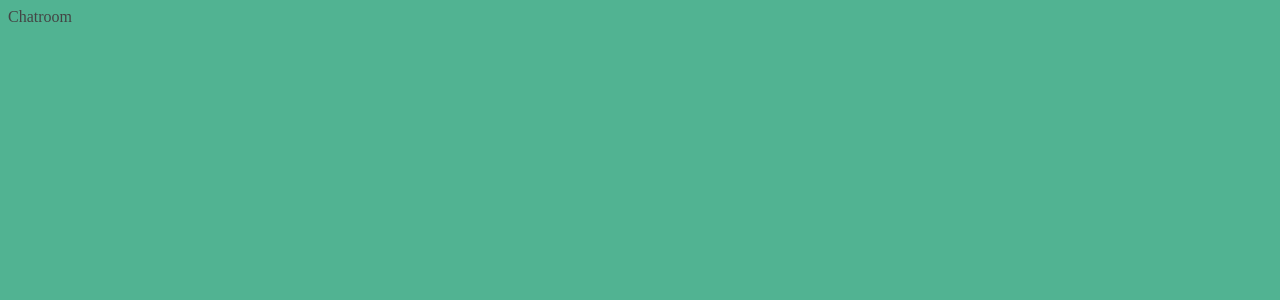
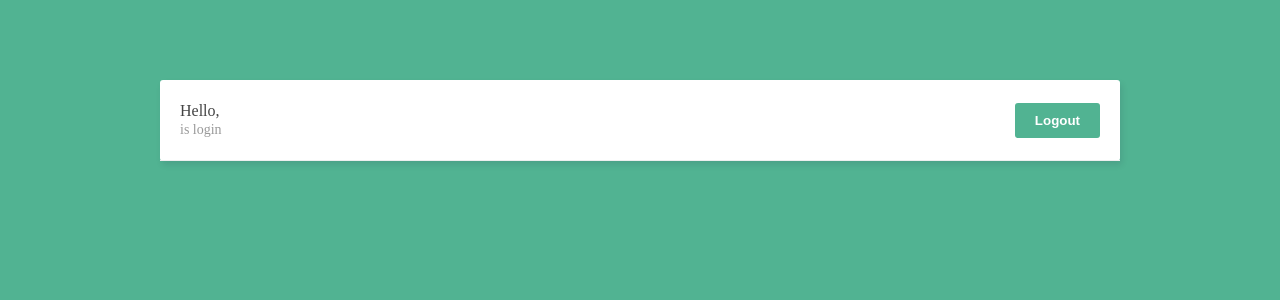
Before and after one commit to sora11023539/rails_vue_chat, a Vue app in the folder frontend/: page /chatroom in a window 1280 px wide. Shown: the top 300 px of the page. Built offline with nearby package versions, Linux system fonts and the light colour scheme.

Commit message:
add: set localstorage

```diff
--- a/frontend/src/components/LoginForm.vue
+++ b/frontend/src/components/LoginForm.vue
@@ -39,6 +39,10 @@
         }
 
         if (!this.error) {
+          window.localStorage.setItem('access-token', res.headers['access-token']);
+          window.localStorage.setItem('client', res.headers.client);
+          window.localStorage.setItem('uid', res.headers.uid);
+          window.localStorage.setItem('name', res.data.data.name);
           this.$emit('redirectToChatRoom');
         }
 
--- /dev/null
+++ b/frontend/src/components/NavBar.vue
@@ -0,0 +1,39 @@
+<template>
+  <nav>
+    <div>
+      <p>Hello, <span class="name">{{ name }}</span></p>
+      <p class="email">{{ email }} is login</p>
+    </div>
+    <button>Logout</button>
+  </nav>
+</template>
+
+<script>
+export default {
+  data() {
+    return {
+      name: window.localStorage.getItem('name'),
+      email: window.localStorage.getItem('uid'),
+    };
+  },
+};
+</script>
+
+<style scoped>
+nav {
+  padding: 20px;
+  border-bottom: 1px solid #eee;
+  display: flex;
+  justify-content: space-between;
+  align-items: center;
+}
+nav p {
+  margin: 2px auto;
+  font-size: 16px;
+  color: #444;
+}
+nav p.email {
+  font-size: 14px;
+  color: #999;
+}
+</style>
--- a/frontend/src/components/SignupForm.vue
+++ b/frontend/src/components/SignupForm.vue
@@ -45,6 +45,10 @@
         }
 
         if (!this.error) {
+          window.localStorage.setItem('access-token', res.headers['access-token']);
+          window.localStorage.setItem('client', res.headers.client);
+          window.localStorage.setItem('uid', res.headers.uid);
+          window.localStorage.setItem('name', res.data.data.name);
           this.$emit('redirectToChatRoom');
         }
 
--- a/frontend/src/views/ChatRoom.vue
+++ b/frontend/src/views/ChatRoom.vue
@@ -1,9 +1,15 @@
 <template>
-  <div>Chatroom</div>
+  <div class="container">
+    <NavBar />
+  </div>
 </template>
 
 <script>
-export default {};
+import NavBar from '@/components/NavBar.vue';
+
+export default {
+  components: { NavBar },
+};
 </script>
 
 <style scoped></style>
```
